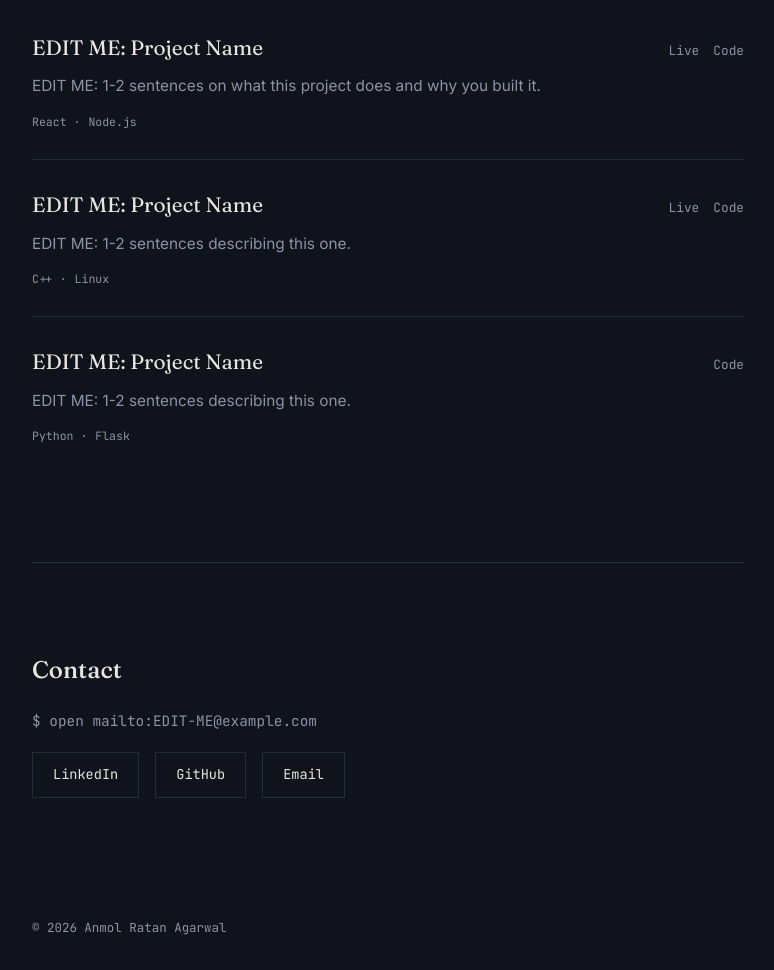
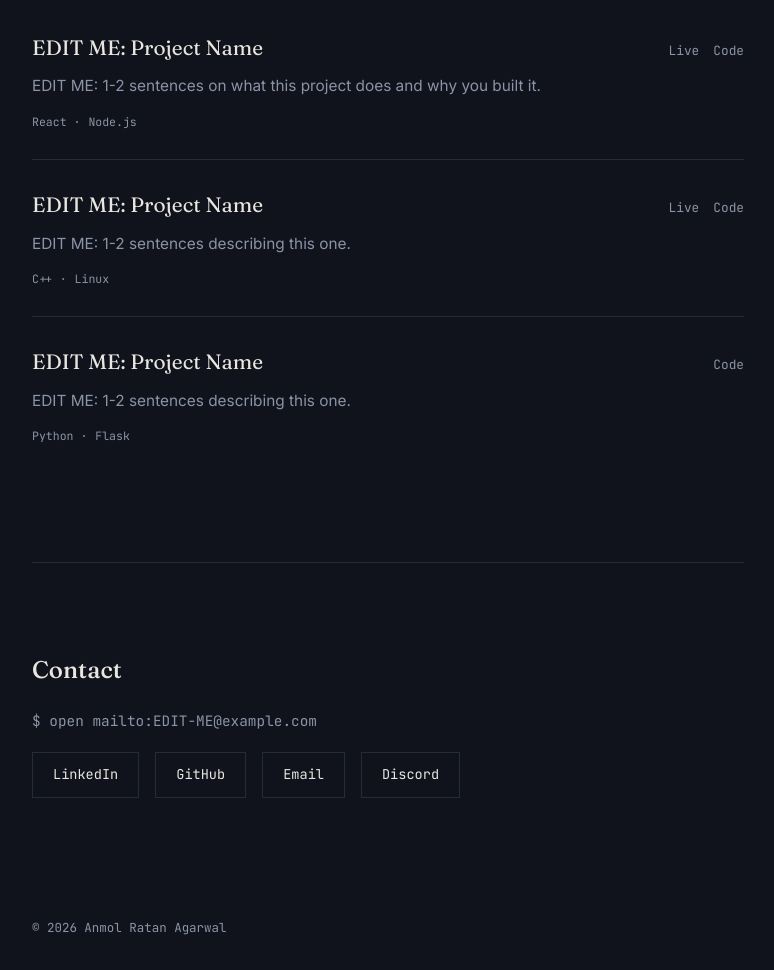
Before and after one commit to anmolragrwl314-source/Myportfoilo, a plain HTML site: page index.html in a window 1280 px wide. Shown: the part 2775-3745 px from the top of the page, without its empty margins (252-1026 px from the left). Drawn offline with Linux system fonts and the light colour scheme.

Commit message:
Update index.html

```diff
--- a/index.html
+++ b/index.html
@@ -326,6 +326,10 @@
         <a class="btn" href="www.linkedin.com/in/anmol-ratan-agarwal-590494381/" target="_blank">LinkedIn</a>
         <a class="btn" href="https://github.com/anmolragrwl314-source" target="_blank">GitHub</a>
         <a class="btn" href="anmolragrwl314@gmail.com">Email</a>
+        <a class="btn" href="https://discord.com/users/1333868295043940363" target="_blank" rel="noopener">
+    Discord
+</a>
+
 
       </div>
     </div>
```
